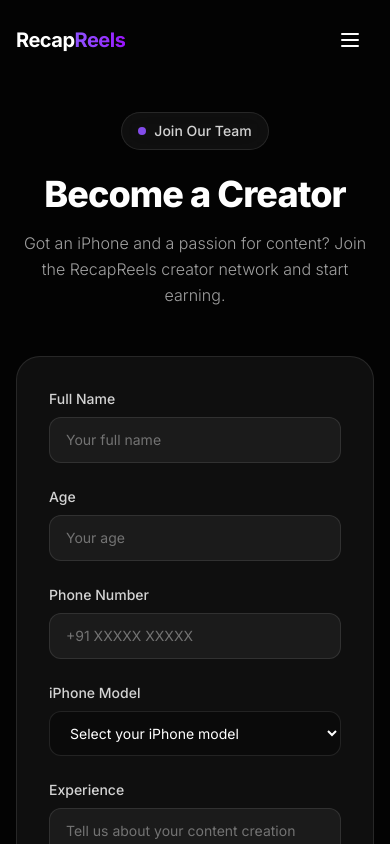
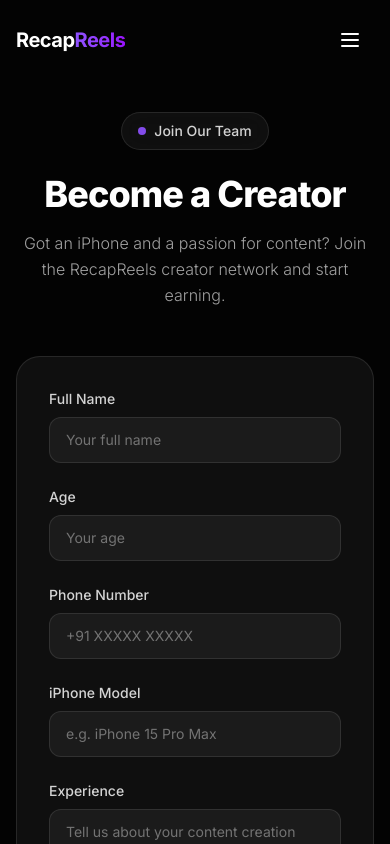
Before and after one commit to RushiVivek/RecapReels, a Next.js app: page /become-a-creator in a window 390 px wide. Shown: the top 844 px of the page. Built offline with nearby package versions, Linux system fonts and the light colour scheme.

Commit message:
fix: replace iPhone model dropdown with text input

```diff
--- a/app/become-a-creator/page.tsx
+++ b/app/become-a-creator/page.tsx
@@ -116,31 +116,15 @@ export default function BecomeACreator() {
             {/* iPhone Model */}
             <div>
               <label className="block text-sm font-medium text-neutral-300 mb-2">iPhone Model</label>
-              <select
+              <input
+                type="text"
                 name="iphoneModel"
                 required
                 value={formData.iphoneModel}
                 onChange={handleChange}
-                className="w-full bg-[#0a0a0a] border border-white/10 rounded-xl px-4 py-3 text-white focus:outline-none focus:border-violet-500 transition-colors text-sm"
-              >
-                <option value="">Select your iPhone model</option>
-                <option>iPhone 16 Pro Max</option>
-                <option>iPhone 16 Pro</option>
-                <option>iPhone 16 Plus</option>
-                <option>iPhone 16</option>
-                <option>iPhone 15 Pro Max</option>
-                <option>iPhone 15 Pro</option>
-                <option>iPhone 15 Plus</option>
-                <option>iPhone 15</option>
-                <option>iPhone 14 Pro Max</option>
-                <option>iPhone 14 Pro</option>
-                <option>iPhone 14 Plus</option>
-                <option>iPhone 14</option>
-                <option>iPhone 13 Pro Max</option>
-                <option>iPhone 13 Pro</option>
-                <option>iPhone 13</option>
-                <option>Other</option>
-              </select>
+                placeholder="e.g. iPhone 15 Pro Max"
+                className="w-full bg-white/5 border border-white/10 rounded-xl px-4 py-3 text-white placeholder-neutral-500 focus:outline-none focus:border-violet-500 transition-colors text-sm"
+              />
             </div>
 
             {/* Experience */}
```
